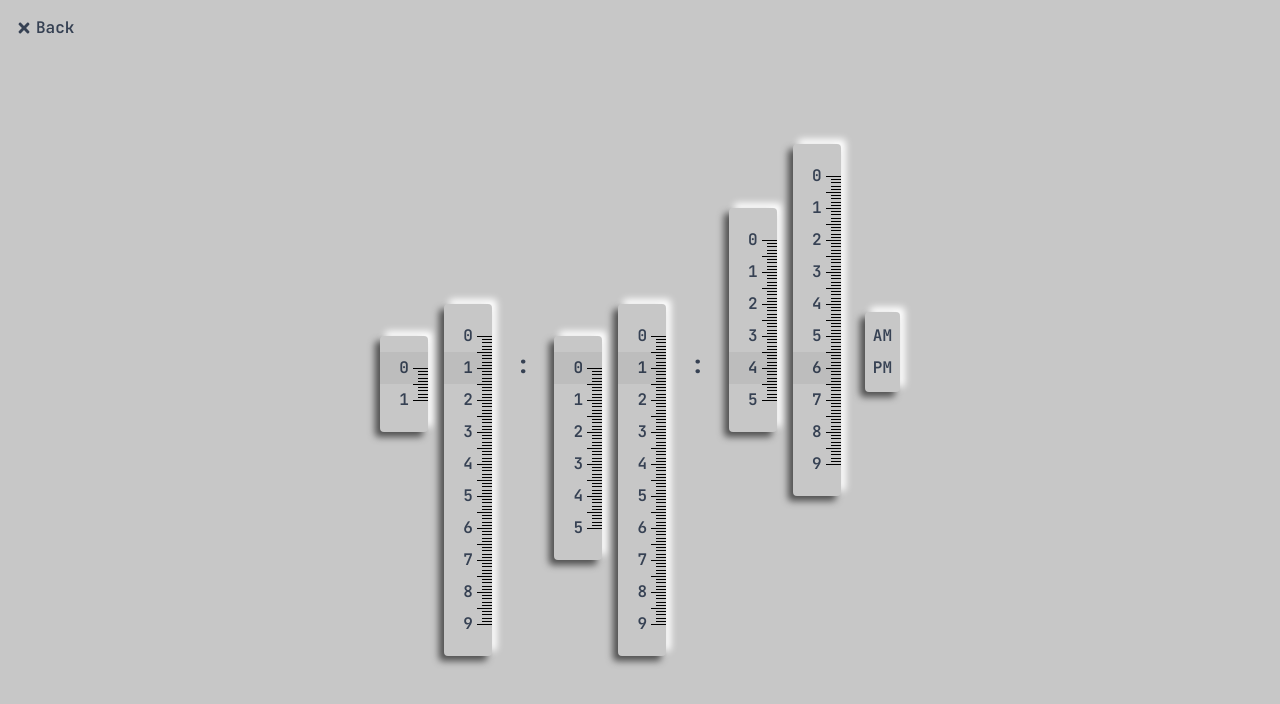
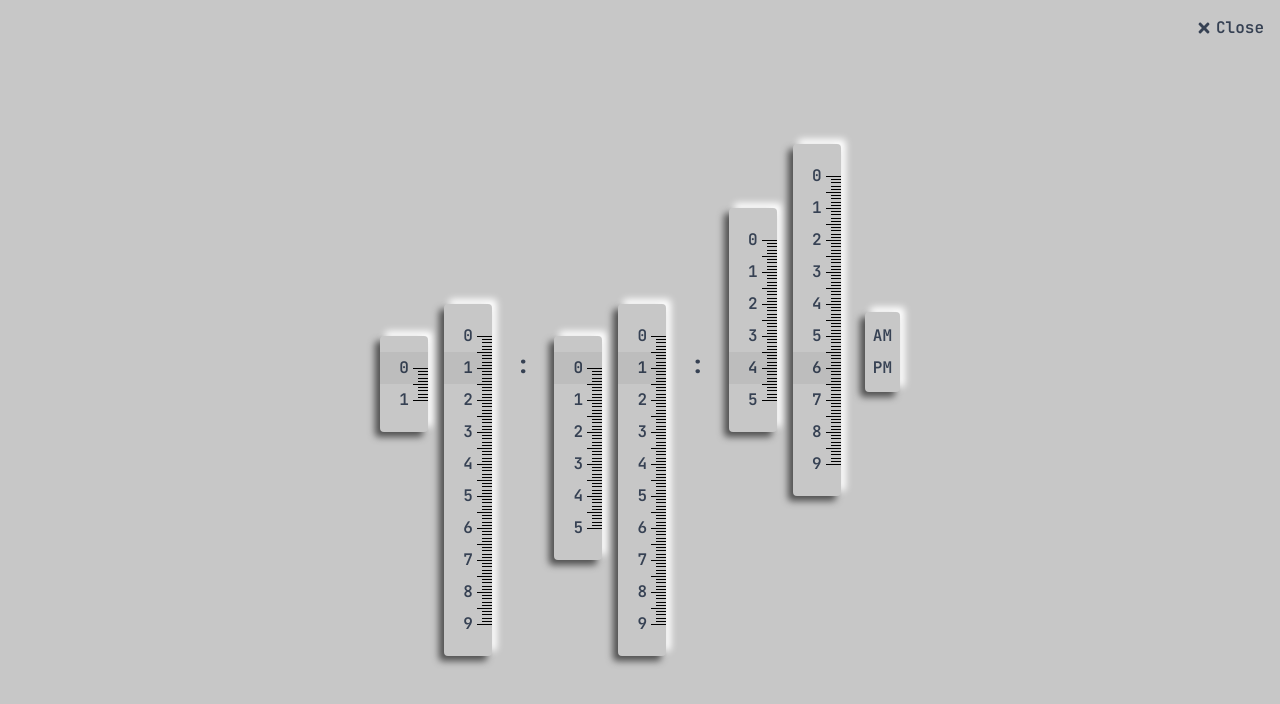
Before and after one commit to TCF-Amar/portfolio, a React (Vite) app: page /clock in a window 1280 px wide. Shown: the top 704 px of the page. Built offline with nearby package versions, Linux system fonts and the light colour scheme.

Commit message:
update resume

```diff
--- a/src/components/Clock.jsx
+++ b/src/components/Clock.jsx
@@ -26,16 +26,16 @@ function Clock() {
 
   return (<>
   <div className="fixed top-0 bottom-0 right-0 left-0 z-[9999] bg-[#C7C7C7] flex gap-6  text-center text-gray-700 font-semibold justify-center items-baseline pt-[40vh]">
-  <Link to="/" className="fixed flex gap-1 text-gray-700 cursor-pointer hover:text-gray-500 items-center top-4 left-4">
+  <Link to="/" className="fixed flex gap-1 text-gray-700 cursor-pointer hover:text-gray-500 items-center top-4 right-4">
             <FaTimes/>
-            Back</Link>
+            Close</Link>
     <p>This clock is not responsive from small screens </p>
     </div>
 
     <div className="hidden fixed top-0 bottom-0 right-0 left-0 z-[9999] bg-[#C7C7C7] md:flex gap-6  text-center text-gray-700 font-semibold justify-center items-baseline pt-[40vh]">
-        <Link to="/" className="fixed flex gap-1 text-gray-700 cursor-pointer hover:text-gray-500 items-center top-4 left-4">
+        <Link to="/" className="fixed flex gap-1 text-gray-700 cursor-pointer hover:text-gray-500 items-center top-4 right-4">
             <FaTimes/>
-            Back</Link>
+            Close</Link>
       {/* Hours */}
       <div className="flex gap-4 relative">
       <motion.div className="ss w-12 h-fit overflow-hidden relative"  animate={{ y: -parseInt(formattedHours[0]) * digitHeight }}
--- a/src/pages/Contact.jsx
+++ b/src/pages/Contact.jsx
@@ -5,12 +5,14 @@ import { motion } from 'framer-motion'
 
 function Contact() {
     const form = useRef();
+    const [loading, setLoading] = useState(false);
 
-    const handleEmailSend = (e) => {
+    const handleEmailSend = async(e) => {
         e.preventDefault();
 
-        sendEmail(form)
-
+        setLoading(true);
+        await sendEmail(form)
+        setLoading(false);
     }
 
 
@@ -106,7 +108,7 @@ function Contact() {
                                 type='submit'
                                 className='bg-[#00ff99] text-black/60 text-sm px-6 py-2 rounded-full font-semibold hover:bg-[#00cc77] transition-all'
                             >
-                                Send Message
+                                {loading ? "Sending..." : "Send Message"}
                             </button>
                         </div>
 
```
Also changed, not shown: 2 other files (tests, documents, lock files or other folders).
